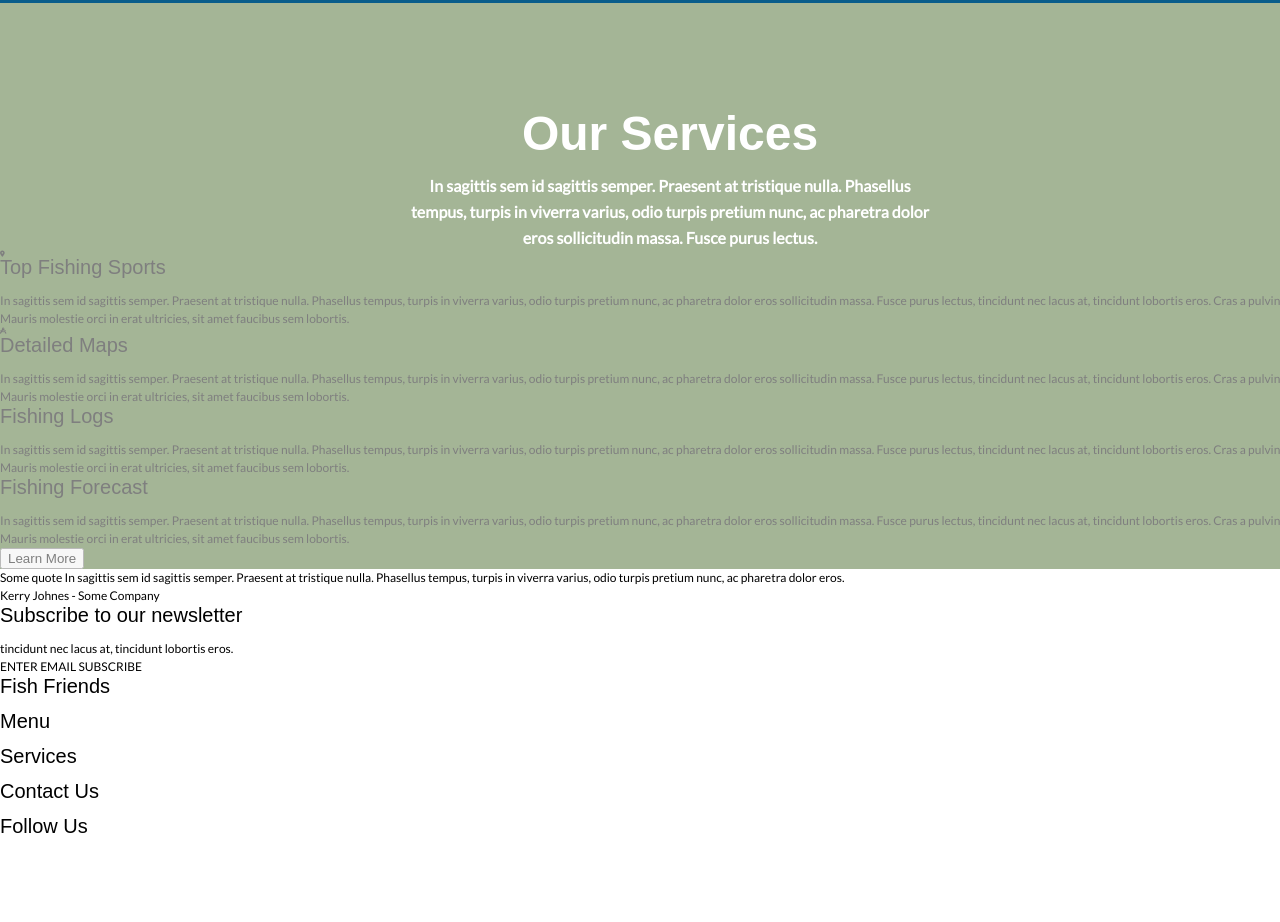
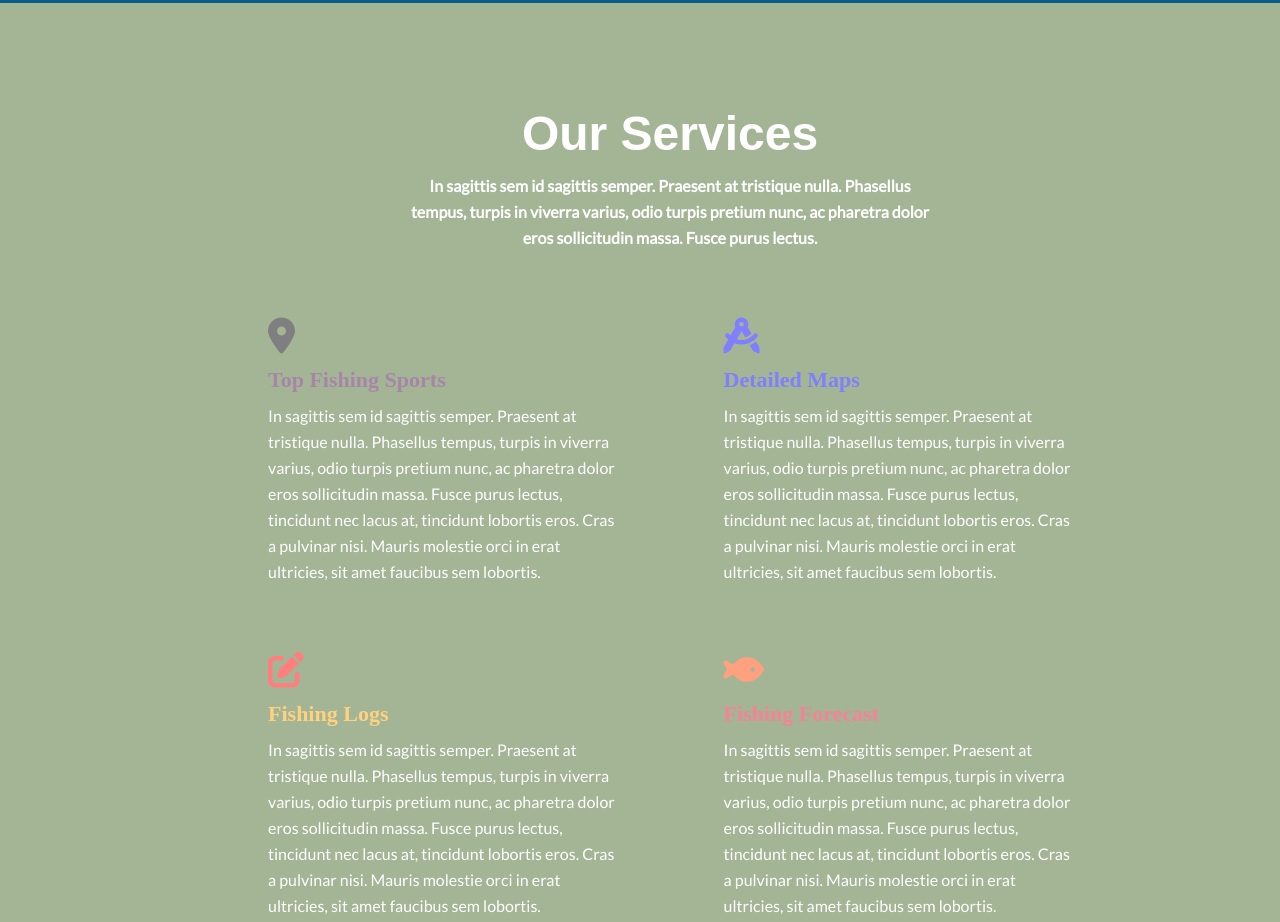
Before and after one commit to Build-Week-Fish-Friends/Marketing-Page, a plain HTML site: page index.html in a window 1280 px wide. Shown: the part 2723-3645 px from the top of the page. Before the commit the page ends 3560 px from the top, so only its background shows below. Drawn offline with Linux system fonts and the light colour scheme.

Commit message:
Finished Services

```diff
--- a/css/index.css
+++ b/css/index.css
@@ -71,13 +71,13 @@ p {
 }
 /* Header Styling */
 header{
+    background: #095D8B;
+    mix-blend-mode: multiply;
     background-image: url(../img/header.png);
     background-position: center;
     background-repeat: no-repeat;
     background-size: cover;
     position: relative;
-    background-color: #095D8B;
-    mix-blend-mode: multiply;
     padding-bottom: 40%;
 
 }
@@ -232,3 +232,59 @@ font-size: 1.6rem;
     line-height: 163.35%;
     color: white;
 }
+.info{
+    display: flex;
+    flex-wrap: wrap;
+    width: 100%;
+    justify-content: center;
+    background:#4A6C2F;
+    opacity: 0.5;
+    padding-bottom: 10%;
+}
+
+.options{
+    width: 26%;
+    margin-right: 4%;
+    margin-left: 4%;
+    margin-top: 5%;
+
+}
+.options p{
+    font-style: normal;
+    font-weight: normal;
+    font-size: 1.6rem;
+    line-height: 163.35%;
+    color:white;
+}
+.options h1{
+    color:rgb(82, 13, 82);
+    font-family: Josefin Sans;
+    font-style: normal;
+    font-weight: 600;
+    font-size: 2.2rem;
+    line-height: 16px;
+}
+.options h2{
+    font-family: Josefin Sans;
+    font-style: normal;
+    font-weight: 600;
+    font-size: 2.2rem;
+    line-height: 16px;
+    color: blue;
+}
+.options h3{
+    font-family: Josefin Sans;
+    font-style: normal;
+    font-weight: 600;
+    font-size: 2.2rem;
+    line-height: 16px;
+    color: orange;
+}
+.options h4{
+    font-family: Josefin Sans;
+    font-style: normal;
+    font-weight: 600;
+    font-size: 2.2rem;
+    line-height: 16px;
+    color: rgb(240, 6, 45);
+}
--- a/index.html
+++ b/index.html
@@ -64,24 +64,36 @@
             <p>In sagittis sem id sagittis semper. Praesent at tristique nulla. Phasellus tempus, turpis in viverra varius, odio turpis pretium nunc, ac pharetra dolor eros sollicitudin massa. Fusce
                 purus lectus. </p>
         </div>
+    </section>
+    <section class="info">
             <div class="options">
-                <i class="fas fa-map-marker-alt"></i>
-                <h3>Top Fishing Sports</h3>
+                <i class="fas fa-map-marker-alt" style="font-size:36px;color: black;margin-bottom: 5%"></i>
+                <h1>Top Fishing Sports</h1>
                 <p>In sagittis sem id sagittis semper. Praesent at tristique nulla. Phasellus tempus, turpis in viverra varius, odio turpis pretium nunc, ac pharetra dolor eros sollicitudin massa.
                     Fusce purus lectus, tincidunt nec lacus at, tincidunt lobortis eros. Cras a pulvinar nisi. Mauris molestie orci in erat ultricies, sit amet faucibus sem lobortis.</p>
-                <i class="fas fa-drafting-compass"></i>
-                <h3>Detailed Maps</h3>
+            </div>
+            <div class="options">
+                <i class="fas fa-drafting-compass" style="font-size:36px;color: blue;margin-bottom: 5%"></i>
+                <h2>Detailed Maps</h2>
                 <p>In sagittis sem id sagittis semper. Praesent at tristique nulla. Phasellus tempus, turpis in viverra varius, odio turpis pretium nunc, ac pharetra dolor eros sollicitudin massa.
                     Fusce purus lectus, tincidunt nec lacus at, tincidunt lobortis eros. Cras a pulvinar nisi. Mauris molestie orci in erat ultricies, sit amet faucibus sem lobortis.</p>
+            </div>
+            <div class="options">
+                <i class="fas fa-edit" style="font-size:36px;color: red; margin-bottom: 5%;"></i>
                 <h3>Fishing Logs</h3>
                 <p>In sagittis sem id sagittis semper. Praesent at tristique nulla. Phasellus tempus, turpis in viverra varius, odio turpis pretium nunc, ac pharetra dolor eros sollicitudin massa.
                     Fusce purus lectus, tincidunt nec lacus at, tincidunt lobortis eros. Cras a pulvinar nisi. Mauris molestie orci in erat ultricies, sit amet faucibus sem lobortis.</p>
-                <h3>Fishing Forecast</h3>
+            </div>
+            <div class="options">
+                <i class="fas fa-fish" style="font-size:36px;color:orangered;margin-bottom: 5%"></i>
+                <h4>Fishing Forecast</h4>
                 <p>In sagittis sem id sagittis semper. Praesent at tristique nulla. Phasellus tempus, turpis in viverra varius, odio turpis pretium nunc, ac pharetra dolor eros sollicitudin massa.
                     Fusce purus lectus, tincidunt nec lacus at, tincidunt lobortis eros. Cras a pulvinar nisi. Mauris molestie orci in erat ultricies, sit amet faucibus sem lobortis.</p>
-                <button>Learn More</button>
-        </div>
-    </section>
+             </div>
+
+        </section>
+
+
         <div class="quote">
             <p>Some quote In sagittis sem id sagittis semper. Praesent at tristique nulla. Phasellus tempus, turpis in viverra varius, odio turpis pretium nunc, ac pharetra dolor eros.</p>
             <p>Kerry Johnes - Some Company</p>
```
Lines whose indentation alone changed are shown as unchanged.
